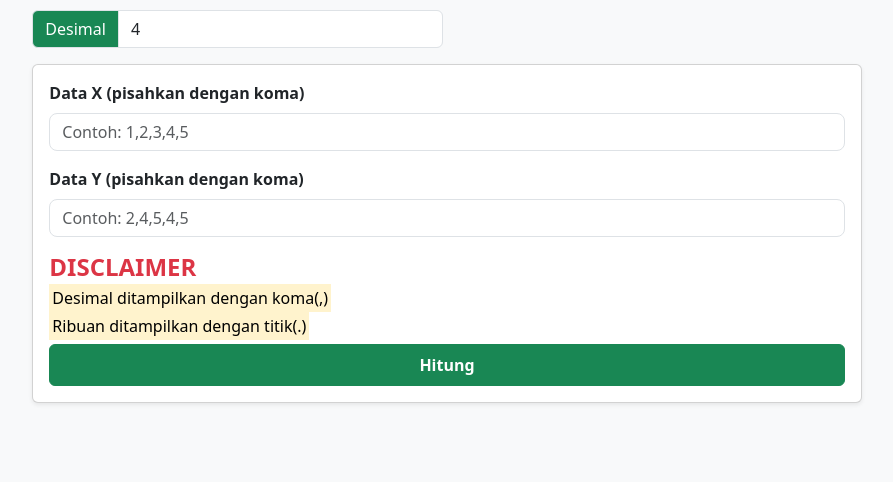
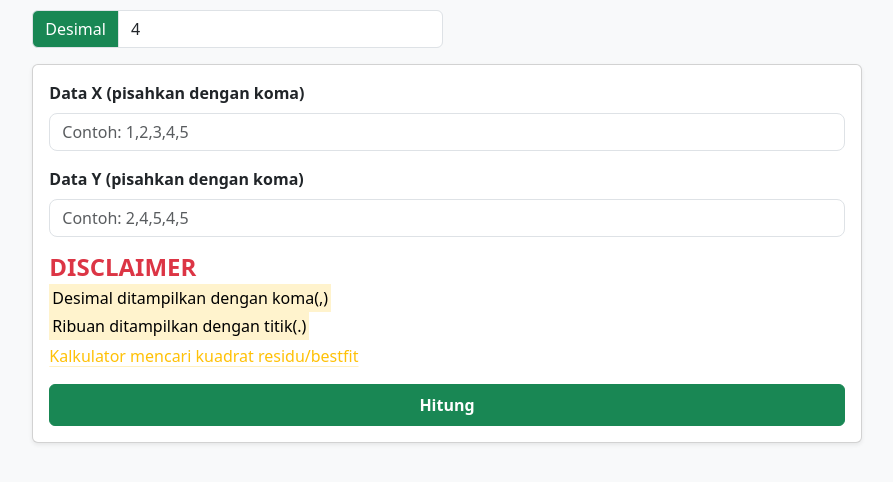
Before and after one commit to zyaufi/regresi, a plain HTML site: page index.html in a window 1280 px wide. Shown: the part 112-594 px from the top of the page, without its empty margins (193-1086 px from the left). Drawn offline with nearby package versions, Linux system fonts and the light colour scheme.

Commit message:
Update index.html
bestfit

```diff
--- a/index.html
+++ b/index.html
@@ -45,6 +45,7 @@
 
                     <!-- Kontrol Desimal -->
                     <div class="row mb-3 g-2">
+
                         <p class="h6"><mark> Tentukan berapa angka yang muncul dibelakang koma</mark></p>
                         <div class="col-12 col-sm-6">
                             <div class="input-group">
@@ -76,6 +77,7 @@
                             <div class="h4 fw-bold text-danger">DISCLAIMER</div>
                             <p class="h6"><mark> Desimal ditampilkan dengan koma(,)</mark></p>
                             <p class="h6"><mark> Ribuan ditampilkan dengan titik(.)</mark></p>
+                            <p><a href="bestfit.html" class="link-warning link-offset-2 link-underline-opacity-25 link-underline-opacity-100-hover">Kalkulator mencari kuadrat residu/bestfit</a></p>
 
                             <button onclick="hitungRegresi()"
                                     class="btn btn-success w-100 py-2 fw-bold">
```
